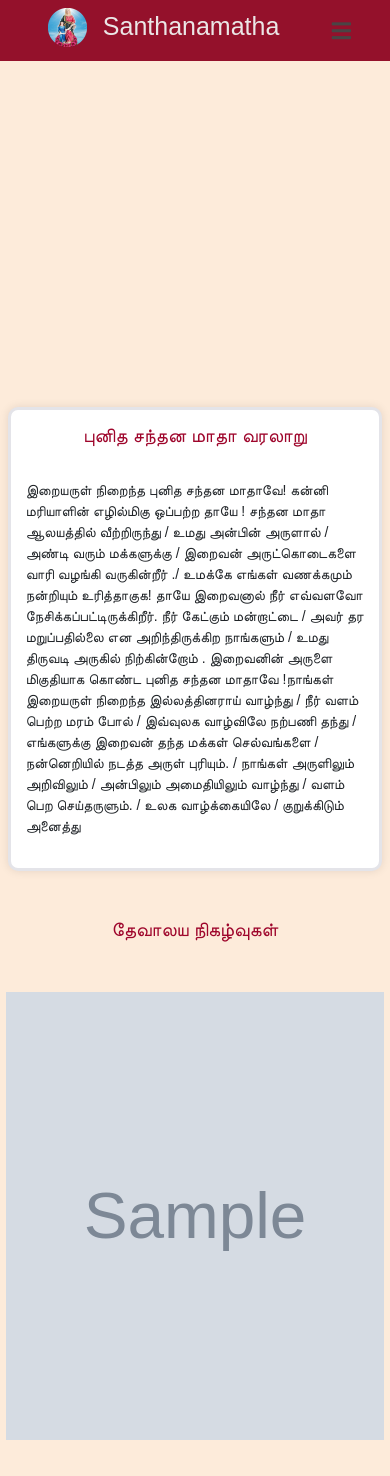
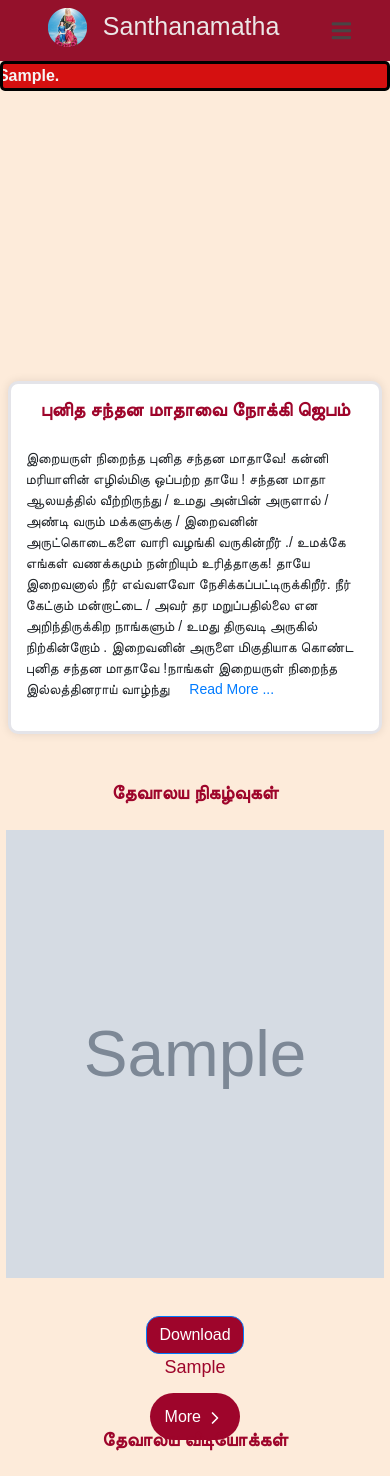
Before and after one commit to santhanamatha/santhanamatha_live, a Django app: page / in a window 390 px wide. Shown: the top 1476 px of the page. Run offline with Django 4.2, Linux system fonts and the light colour scheme; tables that the repository leaves empty hold one stand-in row (values such as "Sample post"); grey boxes marked "Sample" are stand-in pictures; some libraries are stand-ins or nearby versions; some web fonts are replaced.

Commit message:
final demo

```diff
--- a/core/admin.py
+++ b/core/admin.py
@@ -3,4 +3,5 @@
 
 # Register your models here.
 admin.site.register(VideoModel)
+admin.site.register(NotificationModel)
 admin.site.register(EventModel)
--- a/core/views.py
+++ b/core/views.py
@@ -12,7 +12,9 @@
     def get(self, request):
         last_two_videos = VideoModel.objects.all().order_by('-date')[:2]
         last_two_events = EventModel.objects.all().order_by('-date')[:2]
+        last_events = NotificationModel.objects.all().order_by('-date')[:1]
         context = {
+        'last_events':last_events,
         'last_two_videos': last_two_videos,
         'last_two_events': last_two_events,
         }
@@ -22,18 +24,25 @@
     template_name = 'masstime.html'
 
     def get(self, request):
-        return render(request, self.template_name)
+        last_events = NotificationModel.objects.all().order_by('-date')[:1]
+        context = {
+            'last_events':last_events,
+        }
+        return render(request, self.template_name, context,)
 
 class PrayerPage(View):
     template_name = 'prayer.html'
-
     def get(self, request):
-        return render(request, self.template_name)
+        last_events = NotificationModel.objects.all().order_by('-date')[:1]
+        context = {
+            'last_events':last_events,
+        }
+        return render(request, self.template_name, context)
 
 def video_list(request):
     # Retrieve all instances of VideoModel from the database
     videos = VideoModel.objects.all().order_by('-date')
-
+    last_events = NotificationModel.objects.all().order_by('-date')[:1]
     # Apply search filter based on duration
     duration = request.GET.get('duration', 'all')
     if duration != 'all':
@@ -49,8 +58,7 @@
         videos_paginated = paginator.page(1)
     except EmptyPage:
         videos_paginated = paginator.page(paginator.num_pages)
-
-    return render(request, 'video.html', {'videos': videos_paginated, 'duration': duration})
+    return render(request, 'video.html', {'videos': videos_paginated, 'duration': duration, 'last_events':last_events})
 
 def calculate_start_time(duration):
     now = datetime.now()
@@ -69,6 +77,7 @@
 
 def event_list(request):
     duration = request.GET.get('duration', 'all')
+    last_events = NotificationModel.objects.all().order_by('-date')[:1]
 
     if duration == '1h':
         start_time = datetime.now() - timedelta(hours=1)
@@ -87,7 +96,6 @@
         events = EventModel.objects.filter(date__gte=start_time).order_by('-date')
     else:
         events = EventModel.objects.all().order_by('-date')
-
     # Pagination
     paginator = Paginator(events, 10)  # Show 10 events per page
     page = request.GET.get('page')
@@ -100,11 +108,14 @@
         # If page is out of range (e.g. 9999), deliver last page of results.
         paginated_events = paginator.page(paginator.num_pages)
 
-    return render(request, 'event.html', {'events': paginated_events, 'duration': duration})
+    return render(request, 'event.html', {'events': paginated_events, 'duration': duration, 'last_events':last_events})
 
 
 class ContactPage(View):
     template_name = 'contact.html'
-
     def get(self, request):
-        return render(request, self.template_name)
+        last_events = NotificationModel.objects.all().order_by('-date')[:1]
+        context = {
+            'last_events':last_events,
+        }
+        return render(request, self.template_name, context)
--- a/static/css/index.css
+++ b/static/css/index.css
@@ -259,7 +259,7 @@
       }
       .card_align{
         margin-left: 2% !important;
-        margin-top: 20% !important;
+        margin-top: 3% !important;
       }
 
       .ffbox1 {
@@ -299,6 +299,7 @@
     }
     .navanal_heading {
       font-size: 19px;
+      font-weight: bold;
     }
     .filter_select {
       width: 15%;
@@ -340,7 +341,7 @@
     .slideshow-container {
       position: relative;
       margin: auto;
-      margin-top: 13% !important;
+      margin-top: 0% !important;
     }
     .logo {
         width: 10% !important;
@@ -383,7 +384,16 @@
         margin-top: -20px !important;
       }
       .mass-res {
-        margin-top: 17% !important;
+        margin-top: 3% !important;
+      }
+      #scroll-container {
+        margin-top: 61px !important;
+        color: white;
+        font-weight: bold;
+        background-color: #d51010;
+        border: 3px solid black;
+        border-radius: 5px;
+        overflow: hidden;
       }
   }
 
@@ -408,7 +418,7 @@
 
 .card_align{
   margin-left: 10%;
-  margin-top: 8%;
+  margin-top: 2%;
 }
 
 .ffbox1 {
@@ -471,7 +481,8 @@
 
 .gfg {
 	text-align: center;
-  padding-bottom: 5%;
+  font-weight: bold;
+  padding-bottom: 3%;
 	color: rgb(158 5 43);
 }
 
@@ -482,7 +493,7 @@
 /* Video Styles */
 
 .v_title{
-  margin-top: 6%;
+  margin-top: 2%;
   text-align: center;
   font-weight: bold;
   color: #9e052b;
@@ -514,7 +525,7 @@
       width: 100%; /* Full width on smaller screens */
   }
   .v_title{
-    margin-top: 15%;
+    margin-top: 4%;
     text-align: center;
     font-weight: bold;
     color: #9e052b;
@@ -544,3 +555,49 @@
   text-align: right;
   margin-top: -35px;
 }
+
+#scroll-container {
+  margin-top: 71px;
+  color: white;
+  font-weight: bold;
+  background-color: #d51010;
+  border: 3px solid black;
+  border-radius: 5px;
+  overflow: hidden;
+}
+
+#scroll-text {
+  /* animation properties */
+  -moz-transform: translateX(100%);
+  -webkit-transform: translateX(100%);
+  transform: translateX(100%);
+
+  -moz-animation: my-animation 15s linear infinite;
+  -webkit-animation: my-animation 15s linear infinite;
+  animation: my-animation 15s linear infinite;
+}
+
+/* for Firefox */
+@-moz-keyframes my-animation {
+  from { -moz-transform: translateX(100%); }
+  to { -moz-transform: translateX(-100%); }
+}
+
+/* for Chrome */
+@-webkit-keyframes my-animation {
+  from { -webkit-transform: translateX(100%); }
+  to { -webkit-transform: translateX(-100%); }
+}
+
+@keyframes my-animation {
+  from {
+    -moz-transform: translateX(100%);
+    -webkit-transform: translateX(100%);
+    transform: translateX(100%);
+  }
+  to {
+    -moz-transform: translateX(-100%);
+    -webkit-transform: translateX(-100%);
+    transform: translateX(-100%);
+  }
+}
--- a/templates/contact.html
+++ b/templates/contact.html
@@ -12,7 +12,7 @@
             <div class="ffbox1">
                 <h2 class="gfg">For Contact</h1>
                 <p>St. Anne's Church<br>
-                    Mariamman Kovil,<br>
+                    Gnanam Nagar, Marungai,<br>
                     Thanjavur District,<br>
                     PIN – 613501,<br>
                     Tamil Nadu,<br>
@@ -21,7 +21,7 @@
                 <p>Email : santhanamatha09@gmail.com
                 </p>
                 <p>Rev.Fr. A. Victor Dass<br>
-                    Rector and Parish Priest<br>
+                    Parochial Administrator,<br>
                     Tel: +91-99768 67070<br>
                 </p>
                 <div class="bot_icon" style="font-size: x-large;text-align: center;" >
@@ -44,7 +44,7 @@
 
             </div>
             <div class="map-div map-wrap">
-                <iframe style="width: 100%;" src= "https://www.google.com/maps/embed?pb=!1m18!1m12!1m3!1d3506.1602802684192!2d79.173622!3d10.7822804!2m3!1f0!2f0!3f0!3m2!1i1024!2i768!4f13.1!3m3!1m2!1s0x3baab8730f70b46d%3A0x58bd5c6b71d206b8!2sSt.+Anne's+Church!5e0!3m2!1sen!2sin!4v1702963476861"
+                <iframe style="width: 100%;" src= "https://www.google.com/maps/embed?pb=!1m18!1m12!1m3!1d15727.133392265162!2d79.1819562!3d10.7778156!2m3!1f0!2f0!3f0!3m2!1i1024!2i768!4f13.1!3m3!1m2!1s0x3baab90006986ccf%3A0xdcc7347fc48130c9!2sSt.%20Anne's%20Church!5e0!3m2!1sen!2sin!4v1647576997505!5m2!1sen!2sin"
                         width="410"
                         height="99%"
                         allowfullscreen=""
--- a/templates/index.html
+++ b/templates/index.html
@@ -41,10 +41,31 @@
                         </a>
                     </div>
                 </div>
+                {% if last_events %}
+                        {% for notification in last_events %}
+                        <div id="scroll-container">
+                            {% if notification.live_link %}
+                                <a style="text-decoration: none;color: whitesmoke;" href="{{ notification.live_link }}" target="_blank">
+                                    <div id="scroll-text">
+                                        {{ notification.discription }}.
+                                    </div>
+                                </a>
+                                {% else %}
+                                    <div id="scroll-text">
+                                        {{ notification.discription }}.
+                                    </div>
+                            {% endif %}
+                        </div>
+                        {% endfor %}
+                    {% else %}
+                    <div id="scroll-container">
+                            <div id="scroll-text">Welcome to the Santhanamatha Church .</div>
+                    </div>
+                    {% endif %}
             {% endblock %}
             {% block content%}
                 <div>
-                    <div class="slideshow-container" style="margin-top: 6%;" >
+                    <div class="slideshow-container" style="margin-top: 0%;" >
                         <div class="mySlides fade" style="text-align-last: center;">
                         <img src="{% static 'images/c1.jpeg' %}" style="width:95%">
                         <div class="text">Caption Text</div>
@@ -69,19 +90,19 @@
                 <div class="ffbox mb-5 card_align" >
                     <div class="ffbox1">
                         <div>
-                            <h2 class="gfg mb-3 navanal_heading">புனித சந்தன மாதா வரலாறு</h1>
+                            <h2 class="gfg mb-3 navanal_heading">புனித சந்தன மாதாவை நோக்கி ஜெபம்</h1>
                             <div class="row">
                                 <div class="col-12">
-                                    <p class="navanal_2">இறையருள் நிறைந்த புனித சந்தன மாதாவே! கன்னி மரியாளின் எழில்மிகு ஒப்பற்ற தாயே ! சந்தன மாதா ஆலயத்தில் வீற்றிருந்து / உமது அன்பின் அருளால் / அண்டி வரும் மக்களுக்கு / இறைவன் அருட்கொடைகளை வாரி வழங்கி  வருகின்றீர் ./  உமக்கே எங்கள் வணக்கமும் நன்றியும் உரித்தாகுக!
-                                        தாயே இறைவனால் நீர் எவ்வளவோ நேசிக்கப்பட்டிருக்கிறீர். நீர் கேட்கும்  மன்றாட்டை / அவர் தர மறுப்பதில்லை என அறிந்திருக்கிற நாங்களும் / உமது திருவடி அருகில் நிற்கின்றோம் . இறைவனின் அருளை மிகுதியாக கொண்ட புனித சந்தன மாதாவே !நாங்கள் இறையருள் நிறைந்த இல்லத்தினராய் வாழ்ந்து /
-                                        நீர் வளம் பெற்ற மரம் போல் / இவ்வுலக வாழ்விலே நற்பணி தந்து / எங்களுக்கு இறைவன் தந்த மக்கள் செல்வங்களை / நன்னெறியில்  நடத்த அருள் புரியும். / நாங்கள் அருளிலும் அறிவிலும்  / அன்பிலும் அமைதியிலும் வாழ்ந்து / வளம் பெற செய்தருளும்.  / உலக வாழ்க்கையிலே / குறுக்கிடும்  அனைத்து</p>
+                                    <p class="navanal_2">இறையருள் நிறைந்த புனித சந்தன மாதாவே! கன்னி மரியாளின் எழில்மிகு ஒப்பற்ற தாயே ! சந்தன மாதா ஆலயத்தில் வீற்றிருந்து / உமது அன்பின் அருளால் / அண்டி வரும் மக்களுக்கு / இறைவனின் அருட்கொடைகளை வாரி வழங்கி  வருகின்றீர் ./  உமக்கே எங்கள் வணக்கமும் நன்றியும் உரித்தாகுக!
+                                        தாயே இறைவனால் நீர் எவ்வளவோ நேசிக்கப்பட்டிருக்கிறீர். நீர் கேட்கும்  மன்றாட்டை / அவர் தர மறுப்பதில்லை என அறிந்திருக்கிற நாங்களும் / உமது திருவடி அருகில் நிற்கின்றோம் . இறைவனின் அருளை மிகுதியாக கொண்ட புனித சந்தன மாதாவே !நாங்கள் இறையருள் நிறைந்த இல்லத்தினராய் வாழ்ந்து
+                                        <a class="ml-3" href="{% url 'prayer' %}"> Read More ...</a></p>
                                 </div>
                             </div>
                         </div>
                     </div>
                 </div>
                 <div>
-                    <h2 class="gfg mb-4 navanal_heading">தேவாலய நிகழ்வுகள்</h1>
+                    <h2 class="gfg mt-4 navanal_heading">தேவாலய நிகழ்வுகள்</h1>
                 </div>
                 <div class="video-container" style="place-content: center;color: #9e052b;" >
                     {% if last_two_events %}
@@ -102,21 +123,6 @@
                         <path d="M9 18l6-6-6-6"/>
                     </svg>
                     </span></a>
-                </div>
-                <div class="ffbox mb-5 card_align" >
-                    <div class="ffbox1">
-                        <div>
-                            <h2 class="gfg mb-3 navanal_heading">புனித சந்தன மாதாவை நோக்கி ஜெபம்</h1>
-                            <div class="row">
-                                <div class="col-12">
-                                    <p class="navanal_2">இறையருள் நிறைந்த புனித சந்தன மாதாவே! கன்னி மரியாளின் எழில்மிகு ஒப்பற்ற தாயே ! சந்தன மாதா ஆலயத்தில் வீற்றிருந்து / உமது அன்பின் அருளால் / அண்டி வரும் மக்களுக்கு / இறைவன் அருட்கொடைகளை வாரி வழங்கி  வருகின்றீர் ./  உமக்கே எங்கள் வணக்கமும் நன்றியும் உரித்தாகுக!
-                                        தாயே இறைவனால் நீர் எவ்வளவோ நேசிக்கப்பட்டிருக்கிறீர். நீர் கேட்கும்  மன்றாட்டை / அவர் தர மறுப்பதில்லை என அறிந்திருக்கிற நாங்களும் / உமது திருவடி அருகில் நிற்கின்றோம் . இறைவனின் அருளை மிகுதியாக கொண்ட புனித சந்தன மாதாவே !நாங்கள் இறையருள் நிறைந்த இல்லத்தினராய் வாழ்ந்து /
-                                        நீர் வளம் பெற்ற மரம் போல் / இவ்வுலக வாழ்விலே நற்பணி தந்து / எங்களுக்கு இறைவன் தந்த மக்கள் செல்வங்களை / நன்னெறியில்  நடத்த அருள் புரியும். / நாங்கள் அருளிலும் அறிவிலும்  / அன்பிலும் அமைதியிலும் வாழ்ந்து / வளம் பெற செய்தருளும்.  / உலக வாழ்க்கையிலே / குறுக்கிடும்  அனைத்து
-                                        <a class="ml-3" href="{% url 'prayer' %}"> Read More ...</a></p>
-                                </div>
-                            </div>
-                        </div>
-                    </div>
                 </div>
                 <div>
                     <h2 class="gfg mb-3 navanal_heading">தேவாலய வீடியோக்கள்</h1>
@@ -142,26 +148,34 @@
                     </span></a>
                 </div>
                 <div style="color: #440707;">
-                    <h2 class="gfg mb-4 navanal_heading mt-3">தேவாலய அமைப்புகள்</h1>
+                    <h2 class="gfg navanal_heading mt-3">தேவாலய அமைப்புகள்</h1>
                     <div class="row" style="margin-right:0 !important;">
                         <div class="col-6 organisation">
                             <h3 class="organisation_txt" style="text-align: right;">பங்கு நிர்வாகக்குழு</h3>
                         </div>
                         <div class="col-6">
-                            <h3 class="organisation_txt">வின்சென்ட் தே பவுல் சபை</h3>
+                            <h3 class="organisation_txt">பல்லோட்டின் அருட்சகோதரிகள்</h3>
                         </div>
                     </div>
                     <div class="row" style="margin-right:0 !important;">
                         <div class="col-6 organisation" style="text-align: right;">
+                            <h3 class="organisation_txt">வின்சென்ட் தே பவுல் சபை</h3>
+                        </div>
+                        <div class="col-6">
                             <h3 class="organisation_txt">மரியாயின் சேனை</h3>
                         </div>
+                    </div>
+                    <div class="row" style="margin-right:0 !important;">
+                        <div class="col-6 organisation" style="text-align: right;">
+                            <h3 class="organisation_txt">அன்பியக் குடும்பங்கள்</h3>
+                        </div>
                         <div class="col-6">
-                            <h3 class="organisation_txt">அன்பியக் குடும்பங்கள்</h3>
+                            <h3 class="organisation_txt">பலிபீடச்சிறார்கள்</h3>
                         </div>
                     </div>
                     <div class="row" style="margin-right:0 !important;">
                         <div class="col-12 organisation">
-                            <h3 class="organisation_txt">இளைஞர் மன்றம்</h3>
+                            <h3 class="organisation_txt">இளையோர் மன்றம்</h3>
                         </div>
                     </div>
                 </div>
--- a/templates/prayer.html
+++ b/templates/prayer.html
@@ -15,8 +15,8 @@
                     </h1>
                     <div class="row">
                         <div class="col-12">
-                            <p class="navanal_2">இறையருள் நிறைந்த புனித சந்தன மாதாவே! கன்னி மரியாளின் எழில்மிகு ஒப்பற்ற தாயே ! சந்தன மாதா ஆலயத்தில் வீற்றிருந்து / உமது அன்பின் அருளால் / அண்டி வரும் மக்களுக்கு / இறைவன் அருட்கொடைகளை வாரி வழங்கி  வருகின்றீர் ./  உமக்கே எங்கள் வணக்கமும் நன்றியும் உரித்தாகுக!
-                                தாயே இறைவனால் நீர் எவ்வளவோ நேசிக்கப்பட்டிருக்கிறீர். நீர் கேட்கும்  மன்றாட்டை / அவர் தர மறுப்பதில்லை என அறிந்திருக்கிற நாங்களும் / உமது திருவடி அருகில் நிற்கின்றோம் . இறைவனின் அருளை மிகுதியாக கொண்ட புனித சந்தன மாதாவே !நாங்கள் இறையருள் நிறைந்த இல்லத்தினராய் வாழ்ந்து / நீர் வளம் பெற்ற மரம் போல் / இவ்வுலக வாழ்விலே நற்பணி தந்து / எங்களுக்கு இறைவன் தந்த மக்கள் செல்வங்களை / நன்னெறியில்  நடத்த அருள் புரியும். / நாங்கள் அருளிலும் அறிவிலும்  / அன்பிலும் அமைதியிலும் வாழ்ந்து / வளம் பெற செய்தருளும்.  / உலக வாழ்க்கையிலே / குறுக்கிடும்  அனைத்து தீமையிலும் இருந்தும் / எங்களைப்  பாதுகாத்து வழிநடத்திட  இறைவனிடம் பரிந்து   பேசுவீராக தாயே ஆமென்!</p>
+                            <p class="navanal_2">இறையருள் நிறைந்த புனித சந்தன மாதாவே! கன்னி மரியாளின் எழில்மிகு ஒப்பற்ற தாயே ! சந்தன மாதா ஆலயத்தில் வீற்றிருந்து / உமது அன்பின் அருளால் / அண்டி வரும் மக்களுக்கு / இறைவனின் அருட்கொடைகளை வாரி வழங்கி  வருகின்றீர் ./  உமக்கே எங்கள் வணக்கமும் நன்றியும் உரித்தாகுக!
+                                தாயே இறைவனால் நீர் எவ்வளவோ நேசிக்கப்பட்டிருக்கிறீர். நீர் கேட்கும்  மன்றாட்டை / அவர் தர மறுப்பதில்லை என அறிந்திருக்கிற நாங்களும் / உமது திருவடி அருகில் நிற்கின்றோம் . இறைவனின் அருளை மிகுதியாக கொண்ட புனித சந்தன மாதாவே !நாங்கள் இறையருள் நிறைந்த இல்லத்தினராய் வாழ்ந்து / நீர் வளம் பெற்ற மரம் போல் / இவ்வுலக வாழ்விலே நற்கணி தந்து / எங்களுக்கு இறைவன் தந்த மக்கள் செல்வங்களை / நன்னெறியில்  நடத்த அருள் புரியும். / நாங்கள் அருளிலும் அறிவிலும்  / அன்பிலும் அமைதியிலும் வாழ்ந்து / வளம் பெற செய்தருளும்.  / உலக வாழ்க்கையிலே / குறுக்கிடும்  அனைத்து தீமையிலும் இருந்தும் / எங்களைப்  பாதுகாத்து வழிநடத்திட  இறைவனிடம் பரிந்து   பேசுவீராக தாயே ஆமென்!</p>
                         </div>
                     </div>
                     <div class="row">
```
Also changed, not shown: core/models.py (+11 -3 lines), core/migrations/0005_notificationmodel_alter_eventmodel_date_and_more.py (added).
